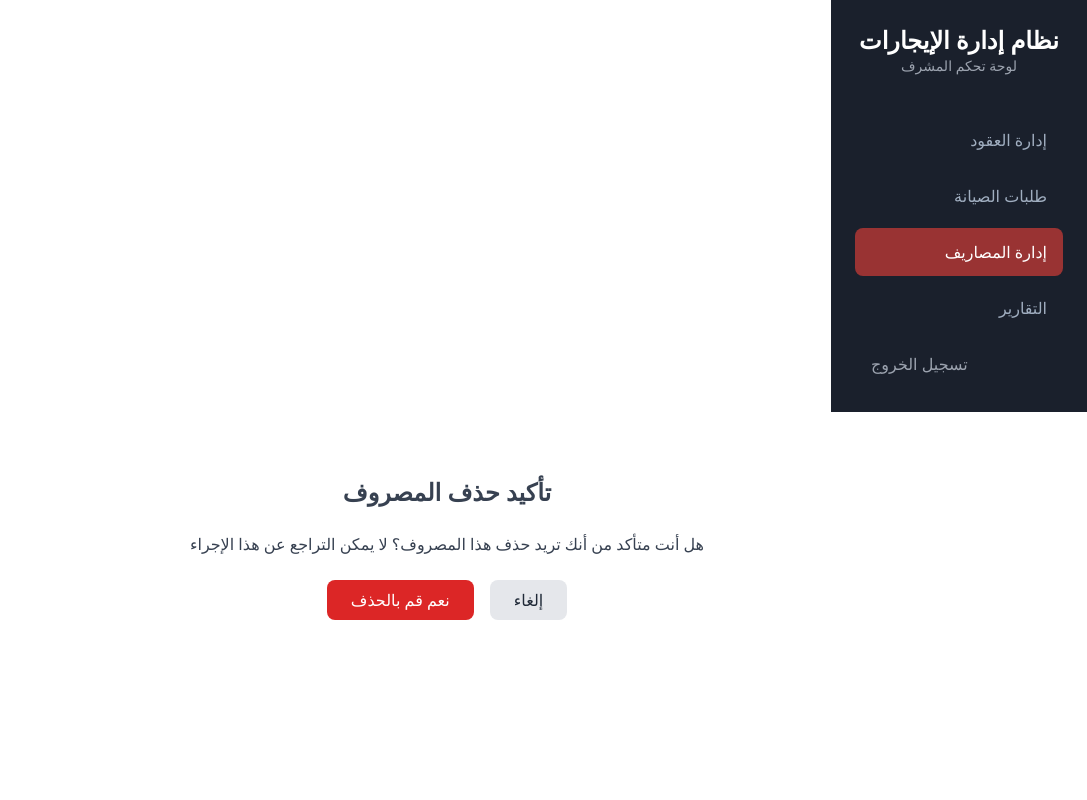
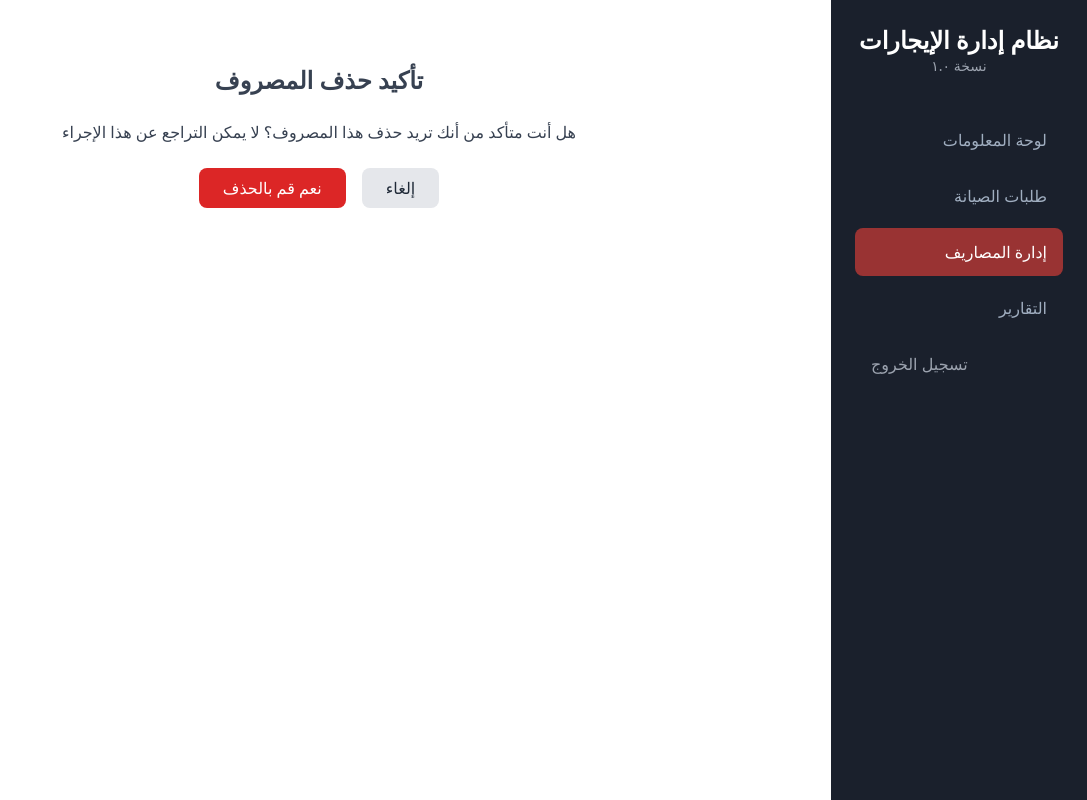
Before and after one commit to alabri0803/rent_management, a Django app: page /dashboard/expenses/1/delete/ in a window 1280 px wide. Shown: the whole page, without its empty margins (193-1280 px from the left). Run offline with Django 5.2, Linux system fonts and the light colour scheme; a user stored in the database is signed in; data comes from the database, SQL or seed files in the repository; some libraries are stand-ins or nearby versions.

Commit message:
تعديلات

```diff
--- a/dashboard/templates/dashboard/base.html
+++ b/dashboard/templates/dashboard/base.html
@@ -67,13 +67,14 @@
     </style>
   </head>
   <body class="text-gray-700">
-      <aside class="sidebar w-64 text-white p-6 flex-shrink-0">
+    <div class="flex h-screen">
+      <aside class="sidebar w-64 p-6 text-white flex-shrink-0">
         <div class="text-center mb-10">
           <h1 class="text-2xl font-bold">نظام إدارة الإيجارات</h1>
-          <p class="text-sm text-gray-400">لوحة تحكم المشرف</p>
+          <p class="text-sm text-gray-400">نسخة ١.٠</p>
         </div>
         <nav>
-          <a href="{% url 'lease_list' %}" class="block py-3 px-4 rounded-lg mb-2 {% if request.resolver_match.url_name == 'lease_list' or request.resolver_match.url_name == 'lease_detail' %}active{% endif %}">إدارة العقود</a>
+          <a href="{% url 'lease_list' %}" class="block py-3 px-4 rounded-lg mb-2 {% if request.resolver_match.url_name == 'lease_list' or request.resolver_match.url_name == 'lease_detail' %}active{% endif %}">لوحة المعلومات</a>
           <a href="{% url 'maintenance_admin_list' %}" class="block py-3 px-4 rounded-lg mb-2 {% if 'maintenance' in request.resolver_match.url_name %}active{% endif %}">
                 طلبات الصيانة
               </a>
@@ -83,11 +84,11 @@
         <div class="mt-auto">
           <form action="{% url 'logout' %}" method="post">
             {% csrf_token %}
-            <button type="submit" class="w-full text-left py-3 px-4 rounded-lg text-gray-400 hover:text-white">تسجيل الخروج</button>
+            <button type="submit" class="w-full text-left py-3 px-4 rounded-lg mb-2 text-gray-400 hover:bg-red-800 hover:text-white">تسجيل الخروج</button>
           </form>
         </div>
       </aside>
-        <main class="flex-1 p-8 overflow-y-auto p-8">
+        <main class="flex-1 overflow-y-auto p-8">
           {% if messages %}
             {% for message in messages %}
           <div class="p-4 mb-4 text-sm rounded-lg {% if message.tags == 'success' %}bg-green-100 text-green-800{% else %}bg-red-100 text-red-800{% endif %}" role="alert">
@@ -97,5 +98,6 @@
           {% endif %}
           {% block content %}{% endblock %}
           </main>
+        </div>
     </body>
     </html>
--- a/dashboard/views.py
+++ b/dashboard/views.py
@@ -44,7 +44,7 @@ class LeaseListView(StaffRequiredMixin, ListView):
         'expired_count': Lease.objects.filter(status='expired').count(),
         'total_units': Unit.objects.count(),
         'available_units': Unit.objects.filter(is_available=True).count(),
-        'expected_income': gross_income,
+        'expected_monthly_income': gross_income,
         'monthly_expenses': monthly_expenses,
         'net_income': gross_income - monthly_expenses,
     }
```
Also changed, not shown: dashboard/templates/dashboard/lease_list.html (+6 -1 lines).
